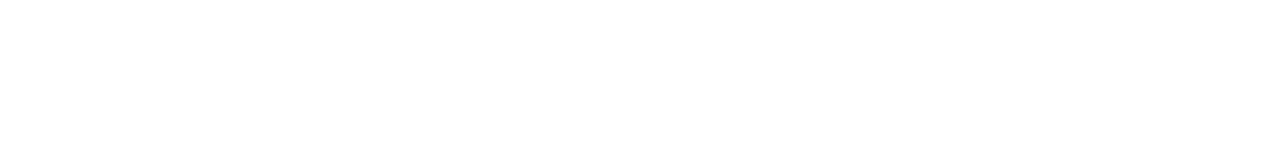
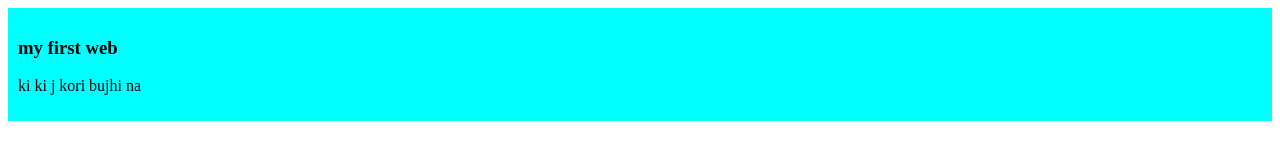
Before and after one commit to km-naimul/my-simple-web, a plain HTML site: page index.html in a window 1280 px wide. Drawn offline with Linux system fonts and the light colour scheme.

Commit message:
added the 1st blog

```diff
--- a/index.html
+++ b/index.html
@@ -4,8 +4,12 @@
     <meta charset="UTF-8">
     <meta name="viewport" content="width=device-width, initial-scale=1.0">
     <title>my simple web</title>
+    <link rel="stylesheet" href="styles/blog.css">
 </head>
 <body>
-
+    <div>
+        <h3> my first web</h3>
+        <p>ki ki j kori bujhi na</p>
+    </div>
 </body>
 </html>
--- /dev/null
+++ b/styles/blog.css
@@ -0,0 +1,4 @@
+div{
+    background-color: aqua;
+    padding: 10px;
+}
```
